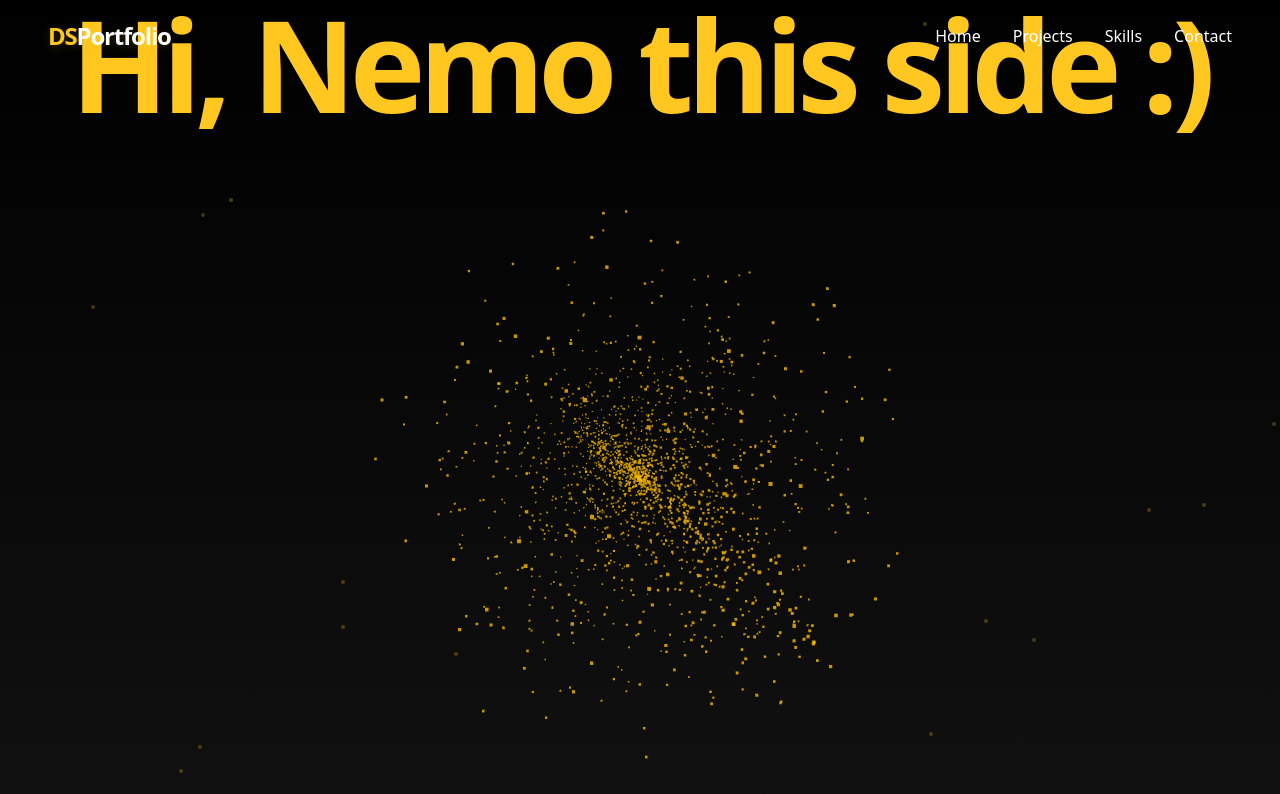
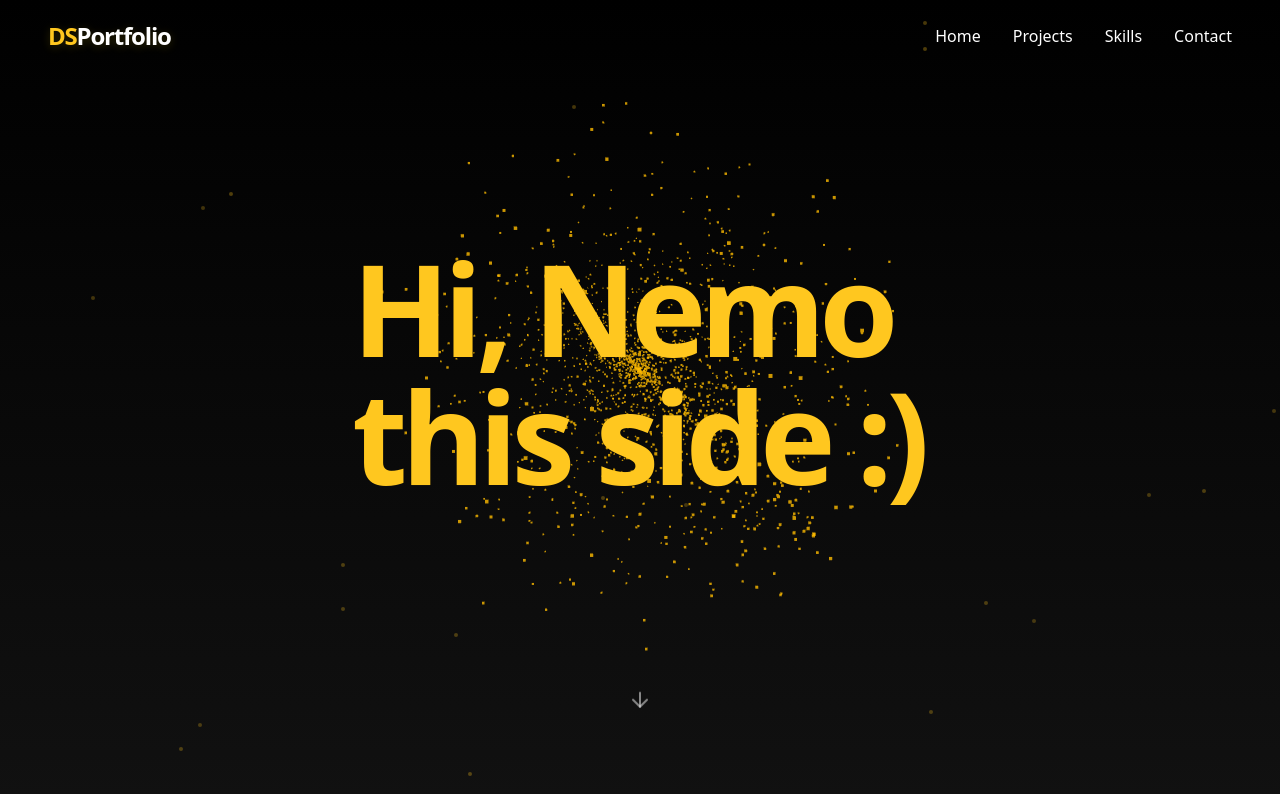
Before and after one commit to DeveshSoni973/portfolio-3d-minimalist, a React (Vite) app: page / in a window 1280 px wide. Shown: the top 794 px of the page. Built offline with nearby package versions, Linux system fonts and the light colour scheme.

Commit message:
Reposition 3D scene elements
The 3D scene elements were repositioned.

```diff
--- a/src/components/Hero.tsx
+++ b/src/components/Hero.tsx
@@ -43,21 +43,21 @@ const Hero: React.FC = () => {
       </div>
 
       <div className="container mx-auto px-6 relative z-10 flex flex-col items-center justify-center h-full">
-        {/* BIG ASS TEXT centered both vertically and horizontally */}
-        <div className="text-center">
-          <h1
-            className="text-6xl md:text-8xl lg:text-9xl font-bold tracking-tighter text-primary animate-fade-in"
-            style={{ animationDelay: '0.2s' }}
-            ref={heroRef}
-          >
-            Hi, Nemo this side :)
-          </h1>
-        </div>
+        {/* 3D scene with text overlay */}
+        <div className="w-full max-w-xl aspect-square mx-auto relative">
+          <div className="h-full w-full animate-float">
+            <Scene3D />
+          </div>
 
-        {/* 3D scene below the text */}
-        <div className="w-full max-w-xl aspect-square mx-auto mt-16">
-          <div className="relative h-full w-full animate-float">
-            <Scene3D />
+          {/* Text positioned on top of the 3D scene */}
+          <div className="absolute inset-0 flex items-center justify-center">
+            <h1
+              className="text-6xl md:text-8xl lg:text-9xl font-bold tracking-tighter text-primary animate-fade-in z-20"
+              style={{ animationDelay: '0.2s' }}
+              ref={heroRef}
+            >
+              Hi, Nemo this side :)
+            </h1>
           </div>
         </div>
 
```
